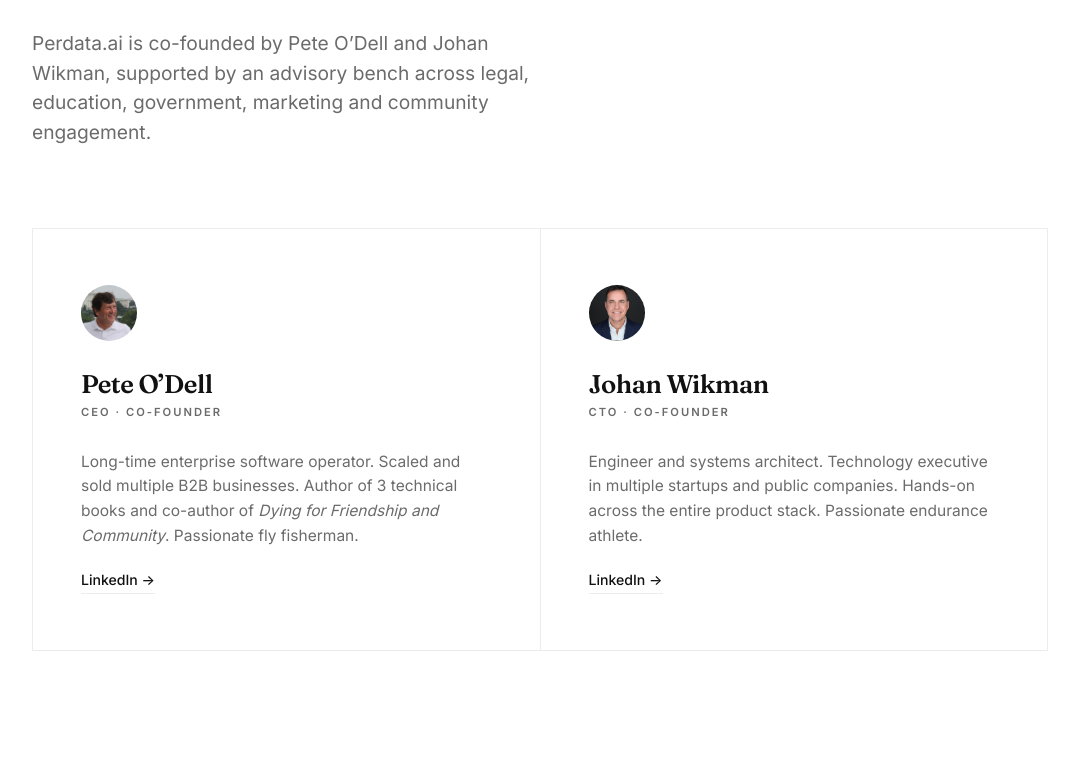
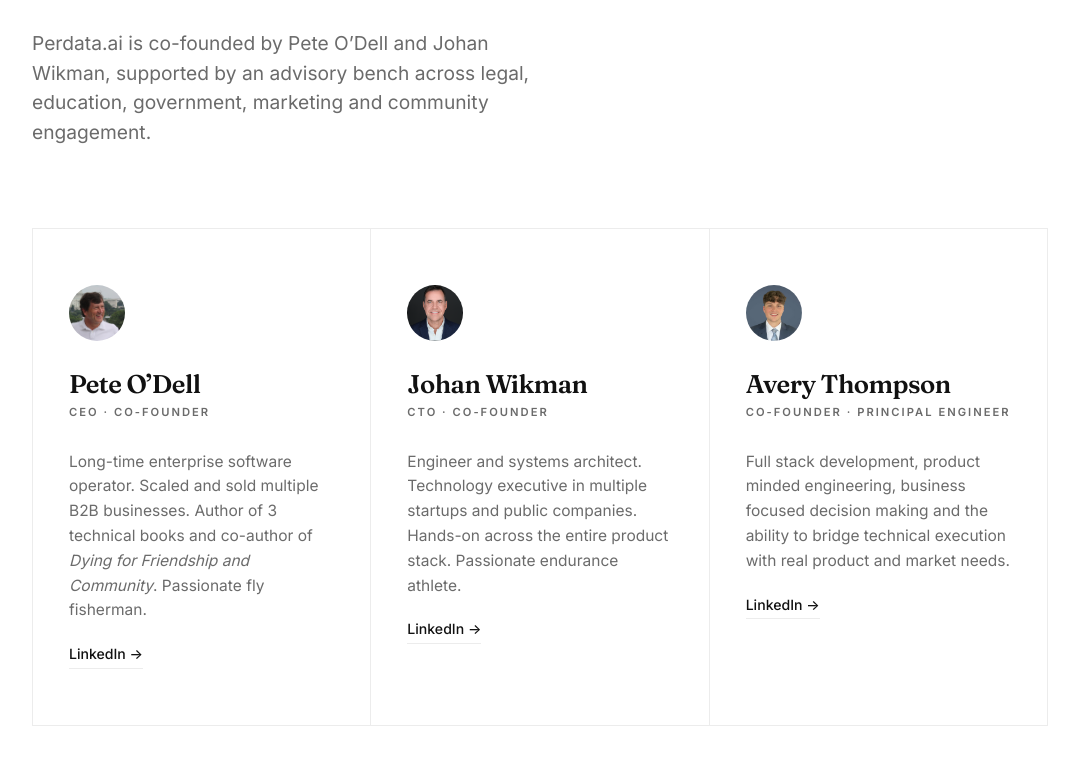
Before and after one commit to Perdata-ai/new-website, a plain HTML site: page team.html in a window 1280 px wide. Shown: the part 434-1198 px from the top of the page, without its empty margins (100-1179 px from the left). Drawn offline with Linux system fonts and the light colour scheme.

Commit message:
Added Avery to the team page

```diff
--- a/styles.css
+++ b/styles.css
@@ -510,6 +510,11 @@ section.dark .manifest-item p {
   border-top: 1px solid var(--line);
   border-left: 1px solid var(--line);
 }
+.team-grid-3 { grid-template-columns: repeat(3, 1fr); }
+.team-grid-3 .founder { padding: 56px 36px; }
+@media (max-width: 900px) {
+  .team-grid-3 { grid-template-columns: 1fr; }
+}
 @media (max-width: 700px) {
   .team-grid { grid-template-columns: 1fr; }
 }
--- a/team.html
+++ b/team.html
@@ -43,7 +43,7 @@
 <!-- ============ FOUNDERS ============ -->
 <section style="padding-top: 0;">
   <div class="container">
-    <div class="team-grid">
+    <div class="team-grid team-grid-3">
       <div class="founder">
         <img class="avatar" src="images/pete.jpeg" alt="Pete O'Dell" />
         <h3>Pete O&rsquo;Dell</h3>
@@ -57,6 +57,13 @@
         <div class="role">CTO · Co-founder</div>
         <p>Engineer and systems architect. Technology executive in multiple startups and public companies. Hands-on across the entire product stack. Passionate endurance athlete.</p>
         <a href="https://linkedin.com/in/jwikman" class="link">LinkedIn →</a>
+      </div>
+      <div class="founder">
+        <img class="avatar" src="images/avery.png" alt="Avery Thompson" />
+        <h3>Avery Thompson</h3>
+        <div class="role">Co-founder · Principal Engineer</div>
+        <p>Full stack development, product minded engineering, business focused decision making and the ability to bridge technical execution with real product and market needs.</p>
+        <a href="https://www.linkedin.com/in/avery-thompson04/" class="link">LinkedIn →</a>
       </div>
     </div>
   </div>
```
Also changed, not shown: images/avery.png (added).
